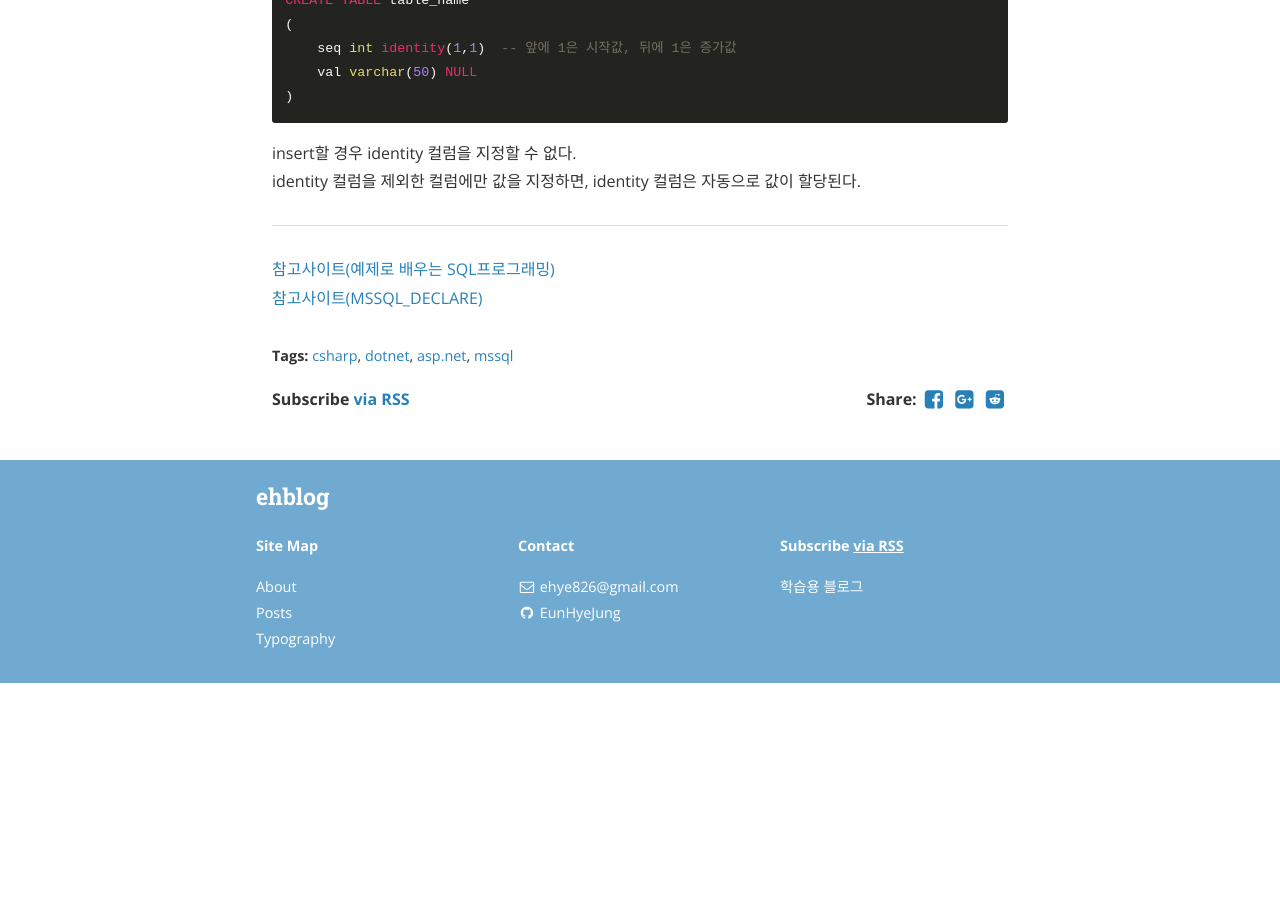
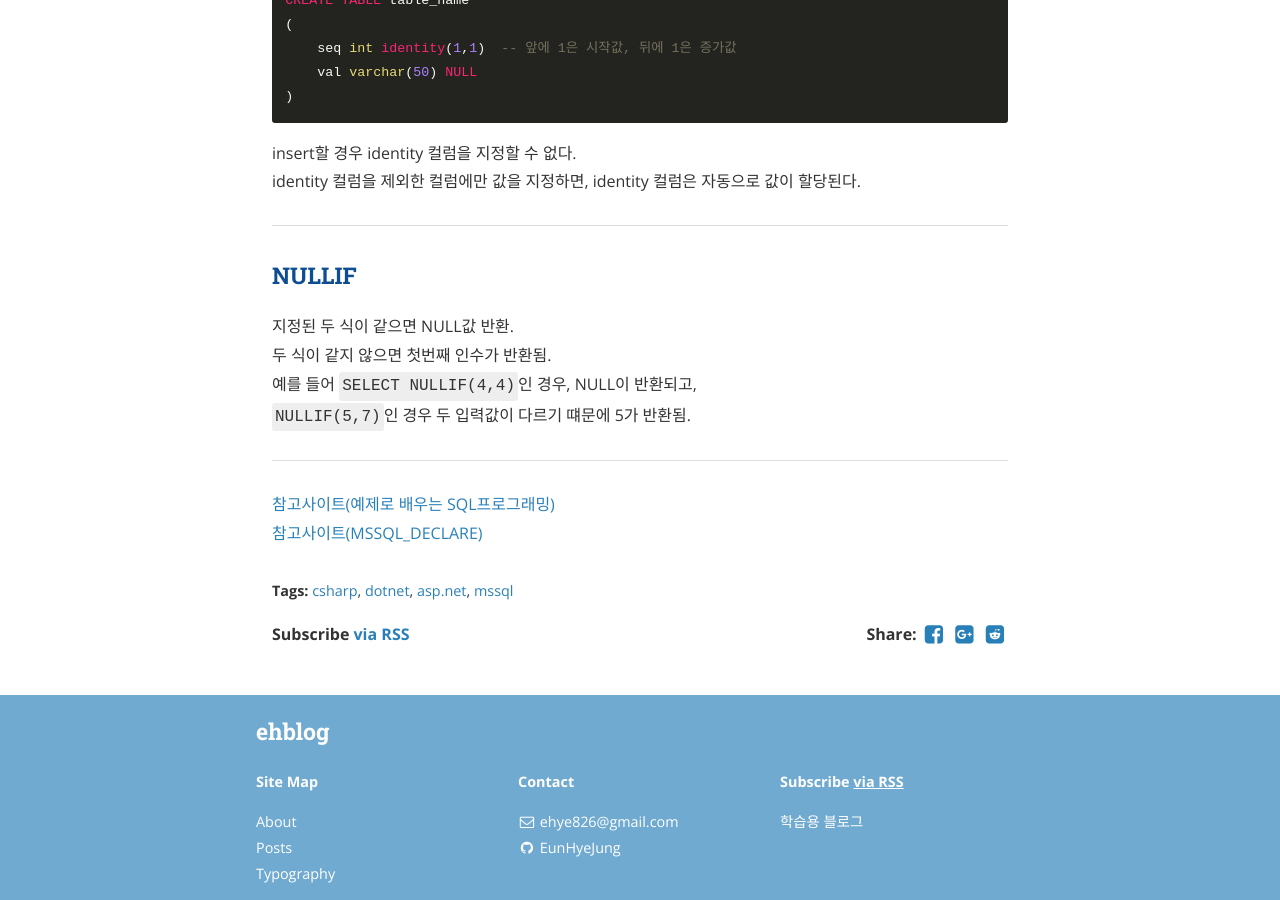
Before and after one commit to EunHyeJung/EunHyeJung.github.io, a Jekyll site: the page built from _posts/CSharp-DotNet/2018-12-14-mssql.md, in a window 1280 px wide and 900 px high, scrolled down 2058 px. Built offline with Jekyll 4.4.1, drawn with Linux system fonts in a browser that asks for light colours; nearby versions of some CDN libraries; comment, search, counter and statistics services are not loaded; before the commit the page ends 2741 px from its top, so only the background shows below that.

Commit message:
NULLIF 내용 추가

```diff
--- a/_posts/CSharp-DotNet/2018-12-14-mssql.md
+++ b/_posts/CSharp-DotNet/2018-12-14-mssql.md
@@ -84,5 +84,15 @@ identity 컬럼을 제외한 컬럼에만 값을 지정하면, identity 컬럼
 
 - - -
 
+### <font color = "#0E4D92"> NULLIF </font>
+
+지정된 두 식이 같으면 NULL값 반환.
+두 식이 같지 않으면 첫번째 인수가 반환됨.
+예를 들어 `SELECT NULLIF(4,4)`인 경우, NULL이 반환되고,
+`NULLIF(5,7)`인 경우 두 입력값이 다르기 떄문에 5가 반환됨.
+
+
+- - -
+
 [참고사이트(예제로 배우는 SQL프로그래밍)](http://www.sqlprogram.com/Basics/sql-declare.aspx)
 [참고사이트(MSSQL_DECLARE)](http://blog.naver.com/PostView.nhn?blogId=jihoon8912&logNo=220309789072)
```
